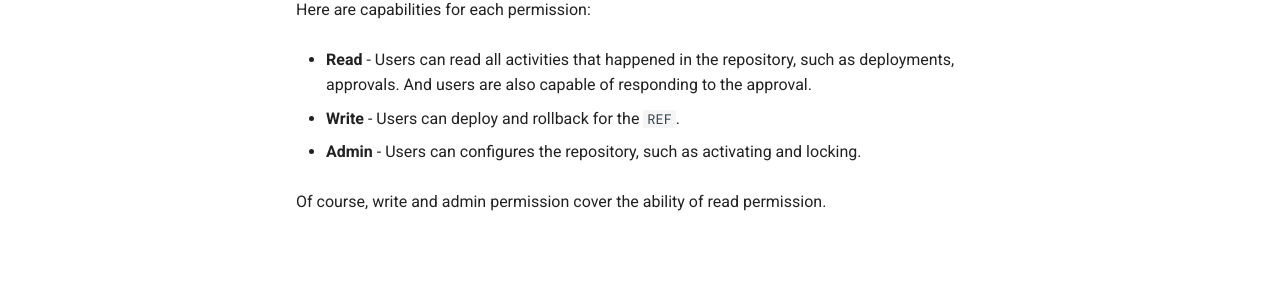
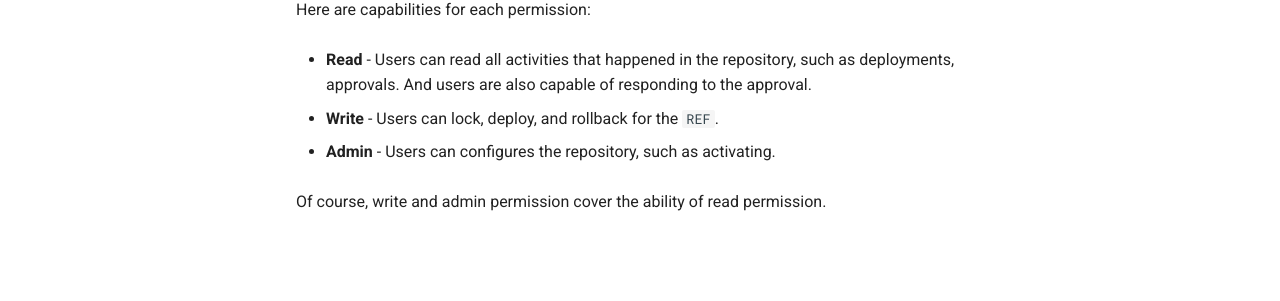
Before and after one commit to gitploy-io/gitploy, an MkDocs documentation site: the page built from docs/concepts/permission.md, in a window 1280 px wide. Shown: the part 467-768 px from the top of the page. Built offline with MkDocs 1.6.1 and Material for MkDocs 9.7.7, drawn with Linux system fonts in a browser that asks for light colours; comment, search, counter and statistics services are not loaded; the version menu is left out.

Commit message:
Fix the document for the locking system

```diff
--- a/docs/concepts/permission.md
+++ b/docs/concepts/permission.md
@@ -11,8 +11,8 @@ Here are capabilities for each permission:
 
 * **Read** - Users can read all activities that happened in the repository, such as deployments, approvals. And users are also capable of responding to the approval.
 
-* **Write** - Users can deploy and rollback for the `REF`.
+* **Write** - Users can lock, deploy, and rollback for the `REF`.
 
-* **Admin** - Users can configures the repository, such as activating and locking.
+* **Admin** - Users can configures the repository, such as activating.
 
 Of course, write and admin permission cover the ability of read permission.
```
Also changed, not shown: docs/concepts/deployment.md (+1 -1 lines).
